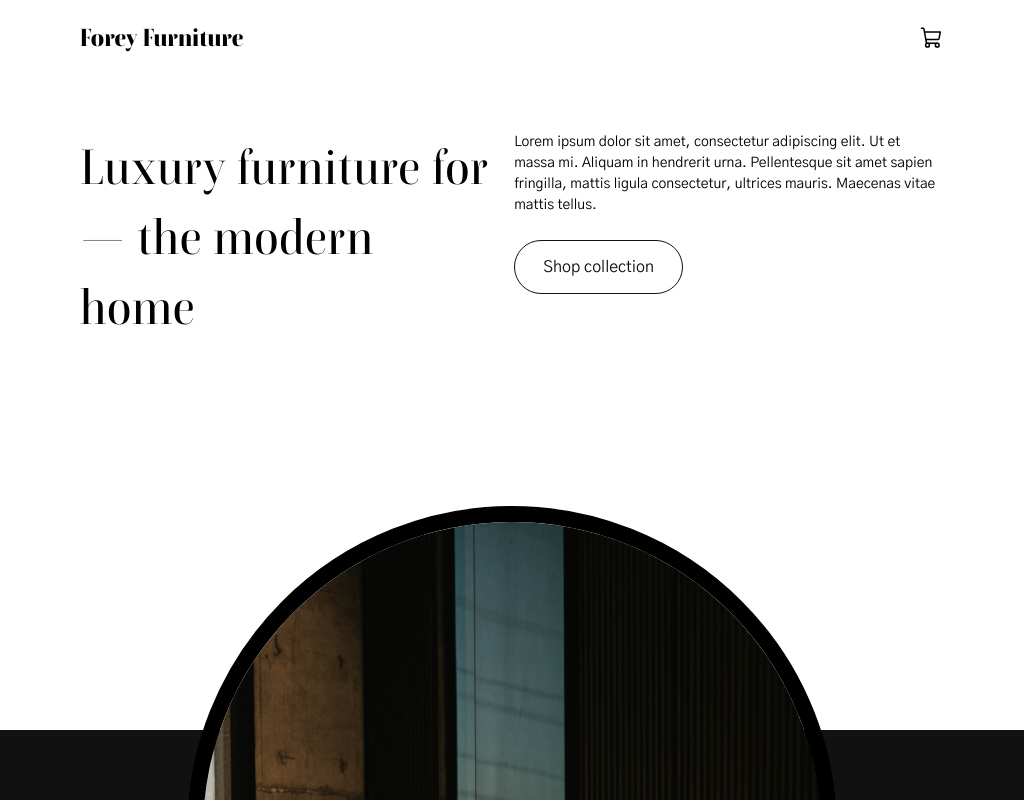
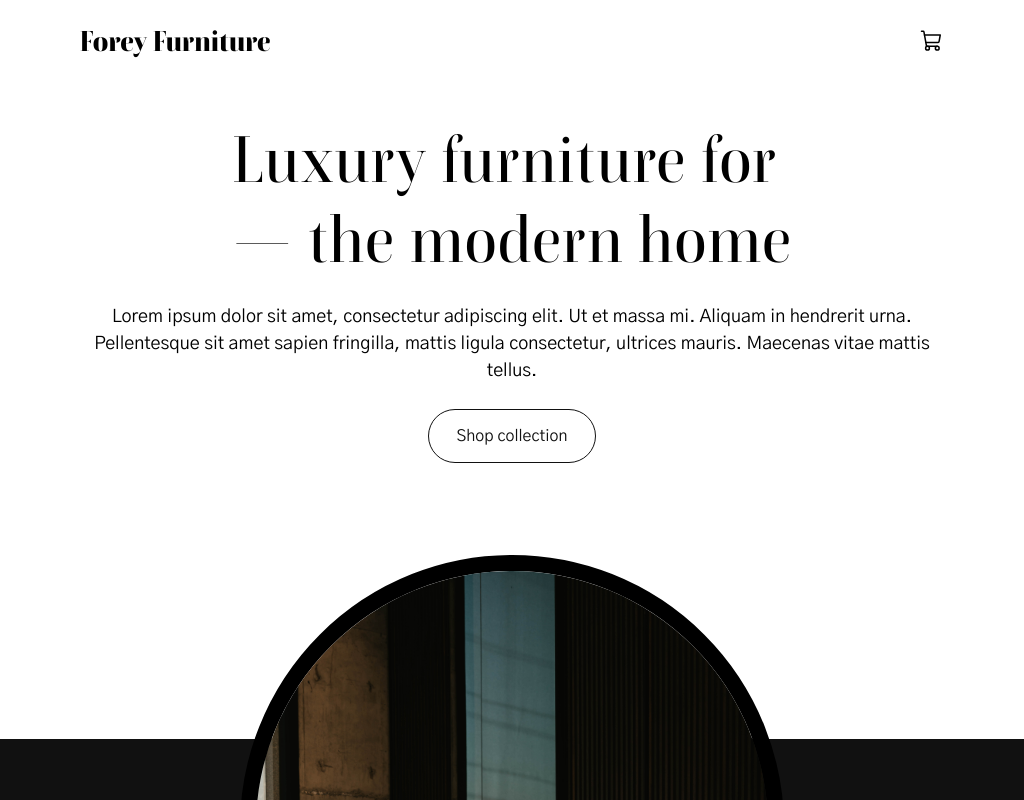
Before and after one commit to foreycodes/React-ECommerce, a React (Create React App) app: page / in a window 1024 px wide. Shown: the top 800 px of the page. Built offline with nearby package versions, Linux system fonts and the light colour scheme.

Commit message:
Responsiveness

```diff
--- a/src/App.css
+++ b/src/App.css
@@ -64,7 +64,7 @@
 
     --font-display-xl: 160px;
 
-    --font-display-lg: 96px;
+    --font-display-lg: 88px;
     --font-display-lg-weight: 400;
 
     --font-display-md: 64px;
@@ -117,8 +117,6 @@ h2 {
     --font-display-sm: 18px;
     --font-display-sm-weight: 900;
 
-    --font-body: 'Gothic A1', sans-serif;
-
     --font-body-md: 16px;
     --font-body-sm: 14px;
   }
@@ -129,7 +127,7 @@ h2 {
   :root {
     --font-display-xl: 100px;
 
-    --font-display-lg: 48px;
+    --font-display-lg: 64px;
     --font-display-lg-height: 80px;
     --font-display-lg-weight: 500;
 
@@ -137,8 +135,6 @@ h2 {
 
     --font-display-sm: 24px;
     --font-display-sm-weight: 900;
-
-    --font-body: 'Gothic A1', sans-serif;
 
     --font-body-md: 18px;
     --font-body-sm: 14px;
@@ -150,18 +146,16 @@ h2 {
   :root {
     --font-display-xl: 100px;
 
-    --font-display-lg: 48px;
-    --font-display-lg-height: 70px;
+    --font-display-lg: 64px;
+    --font-display-lg-height: 80px;
     --font-display-lg-weight: 500;
 
-    --font-display-md: 32px;
+    --font-display-md: 48px;
 
-    --font-display-sm: 24px;
-    --font-display-sm-weight: 900;
+    --font-display-sm: 28px;
 
-    --font-body: 'Gothic A1', sans-serif;
 
-    --font-body-md: 18px;
-    --font-body-sm: 14px;
+    --font-body-md: 24px;
+    --font-body-sm: 18px;
   }
 }
--- a/src/components/homepage/filler.css
+++ b/src/components/homepage/filler.css
@@ -35,6 +35,7 @@
     gap: 36px;
     flex-direction: column;
 }
+
 @media only screen and (max-width: 480px) {
     .filler-star {
         width: 52px;
@@ -61,8 +62,7 @@
         display: none;
     }
 }
-
-@media only screen and ((min-width: 481px) and (max-width: 800px)) {
+@media only screen and ((min-width: 481px) and (max-width: 1024px)) {
     .filler-container {
         flex-direction: column;
         padding: 0px;
@@ -81,9 +81,7 @@
         display: none;
     }
     .right {
+        padding: 0px 80px;
         text-align: center;
     }
 }
-
-@media only screen and ((min-width: 801px) and (max-width: 1024px)) {
-}
--- a/src/components/homepage/hero.css
+++ b/src/components/homepage/hero.css
@@ -6,6 +6,8 @@
     font-weight: var(--font-display-lg-weight);
     color: var(--color-neutral-800);
     margin: 0;
+    display: flex;
+    flex-direction: column;
 }
 
 .hero-wrapper p {
@@ -42,7 +44,7 @@
     }
 }
 
-@media only screen and ((min-width: 481px) and (max-width: 800px)) {
+@media only screen and ((min-width: 481px) and (max-width: 1024px)) {
     .hero-wrapper {
         flex-direction: column;
         align-items: center;
@@ -58,6 +60,3 @@
         padding: 0px 80px;
     }
 }
-
-@media only screen and ((min-width: 801px) and (max-width: 1024px)) {
-}
--- a/src/components/homepage/hero.jsx
+++ b/src/components/homepage/hero.jsx
@@ -18,8 +18,9 @@ const Hero = () => {
           <motion.div
           style={{opacity}}
           className="hero-left-wrapper">
-            <h1>Luxury furniture for </h1>
-              <h1>— the modern home</h1>
+            <h1><span>Luxury furniture for</span>
+            <span>— the modern home</span>
+            </h1>
           </motion.div>
          <motion.div
           style={{opacity}}
--- a/src/components/homepage/textScroll.css
+++ b/src/components/homepage/textScroll.css
@@ -49,11 +49,14 @@
     }
 }
 
-@media only screen and ((min-width: 481px) and (max-width: 800px)) {
+@media only screen and ((min-width: 481px) and (max-width: 1024px)) {
     .text-scroll-img {
         height: 600px;
     }
 }
 
 @media only screen and ((min-width: 801px) and (max-width: 1024px)) {
+    .text-scroll-img {
+        height: 800px;
+    }
 }
--- a/src/pages/cart/cart.css
+++ b/src/pages/cart/cart.css
@@ -23,10 +23,10 @@
     display: flex;
     flex-direction: column;
     color: var(--color-neutral-200);
-    justify-content: center;
 }
 
 .cart-container {
+    min-height: 80vh;
     flex-direction: row;
 }
 
@@ -41,6 +41,7 @@
 .checkout-container {
     width: 268px;
     height: 100%;
+    max-height: 310px;
     padding: 24px 36px;
     gap: 24px;
     margin: 40px;
@@ -82,7 +83,7 @@
 @media only screen and (max-width: 480px) {
 }
 
-@media only screen and ((min-width: 481px) and (max-width: 800px)) {
+@media only screen and ((min-width: 481px) and (max-width: 1024px)) {
     .cart-container {
         flex-direction: column; ;
     }
--- a/src/pages/cart/cart.jsx
+++ b/src/pages/cart/cart.jsx
@@ -8,9 +8,9 @@ import Button from '../../components/button';
 
 export const Cart = () => {
   // testing cart
-  const cartItems = PRODUCTS;
+  // const cartItems = PRODUCTS;
   //
-  // const { cartItems } = useContext(ShopContext);
+  const { cartItems } = useContext(ShopContext);
   const { getTotalCartAmount } = useContext(ShopContext);
   const totalCartAmount = getTotalCartAmount();
   const taxAmount = totalCartAmount * 0.08;
--- a/src/pages/shop/product.css
+++ b/src/pages/shop/product.css
@@ -52,7 +52,7 @@
   }
 }
 
-@media only screen and ((min-width: 481px) and (max-width: 800px)) {
+@media only screen and ((min-width: 481px) and (max-width: 1024px)) {
   .product-img-container img {
     width: 258px;
     height: 228px;
--- a/src/pages/shop/shop.css
+++ b/src/pages/shop/shop.css
@@ -44,7 +44,7 @@
 
 }
 
-@media only screen and ((min-width: 481px) and (max-width: 800px)) {
+@media only screen and ((min-width: 481px) and (max-width: 1024px)) {
     .category-title-container {
         padding-right: 80px;
     }
```
